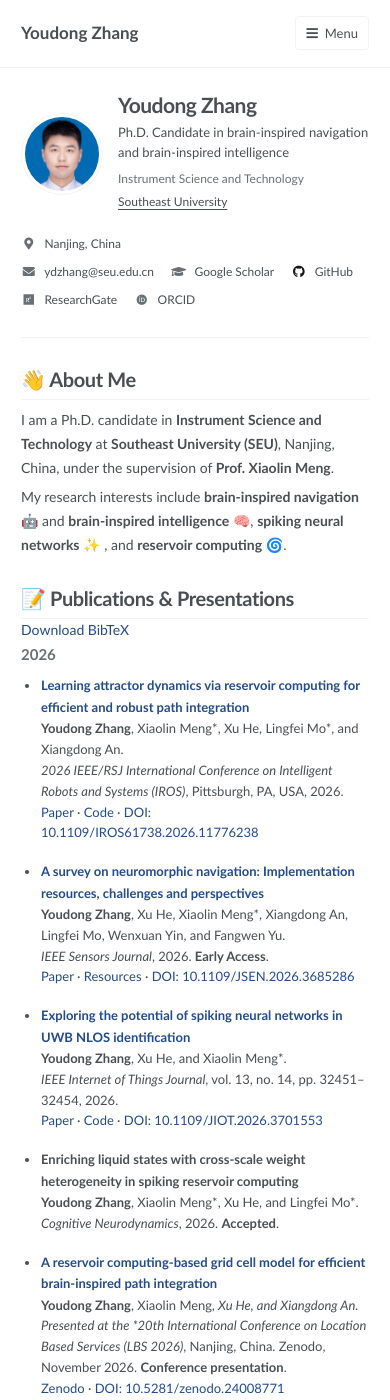
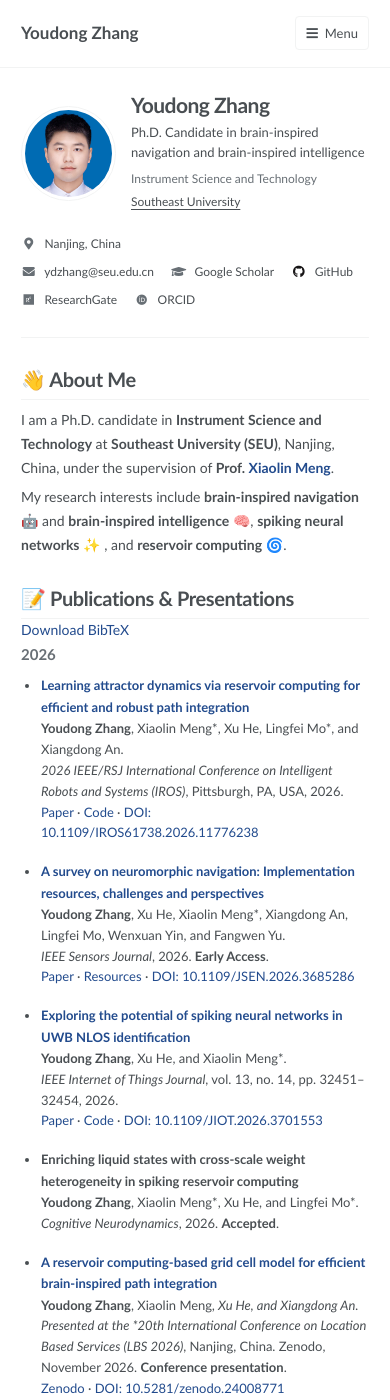
Before and after one commit to AXYZdong/Youdong_Zhang, a Jekyll site: the page built from _pages/about.md, in a window 390 px wide and 1400 px high. Built offline with Jekyll 4.4.1, drawn with Linux system fonts in a browser that asks for light colours; some web fonts are replaced.

Commit message:
update info and img

```diff
--- a/_pages/about.md
+++ b/_pages/about.md
@@ -12,7 +12,7 @@ redirect_from:
 
 # 👋 About Me
 
-I am a Ph.D. candidate in **Instrument Science and Technology** at **Southeast University (SEU)**, Nanjing, China, under the supervision of **Prof. Xiaolin Meng**.
+I am a Ph.D. candidate in **Instrument Science and Technology** at **Southeast University (SEU)**, Nanjing, China, under the supervision of **Prof. [Xiaolin Meng](https://www.researchgate.net/profile/Xiaolin-Meng-2)**.
 
 My research interests include **brain-inspired navigation**  🤖 and **brain-inspired intelligence** 🧠, **spiking neural networks** ✨ , and **reservoir computing** 🌀.
 
--- a/_sass/_custom.scss
+++ b/_sass/_custom.scss
@@ -157,7 +157,7 @@ a:focus-visible, button:focus-visible {
   .js .greedy-nav .visible-links a { padding-block: 10px; }
   .js .greedy-nav .visible-links a::before { display: none; }
   #main { padding: 24px 21px; }
-  .author__avatar img { width: 82px; height: 82px; padding: 3px; }
+  .author__avatar img { width: 95px; height: 95px; padding: 3px; }
   .author__content { padding-left: 15px; }
   .sidebar .author__name { font-size: 21px; }
   .author__bio { font-size: 13px !important; }
@@ -176,7 +176,7 @@ a:focus-visible, button:focus-visible {
   .sidebar { position: static !important; margin-bottom: 22px; }
   .author__urls, .back-to-top { display: none; }
   .profile_box { display: flex; align-items: center; }
-  .author__avatar img { width: 85px; height: 85px; }
+  .author__avatar img { width: 95px; height: 95px; }
   .author__content { padding-left: 18px; }
   .page__content li { break-inside: avoid; }
 }
```
